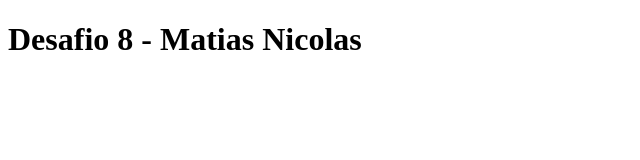
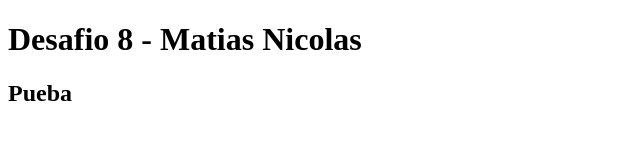
Before and after one commit to Plasmatinico/desafio-8, a plain HTML site: page index.html in a window 1280 px wide. Shown: the whole page, without its empty margins (0-640 px from the left). Drawn offline with Linux system fonts and the light colour scheme.

Commit message:
prueba con git pull

```diff
--- a/index.html
+++ b/index.html
@@ -9,5 +9,27 @@
 
     <h1>Desafio 8 - Matias Nicolas</h1>
 
+
+
+
+
+
+
+
+
+
+
+
+
+
+
+
+
+
+
+
+
+
+    <h2>Pueba</h2>
 </body>
 </html>
```
